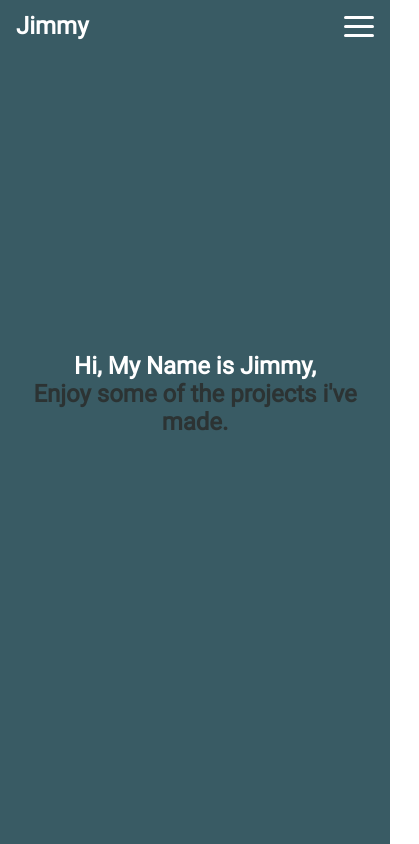
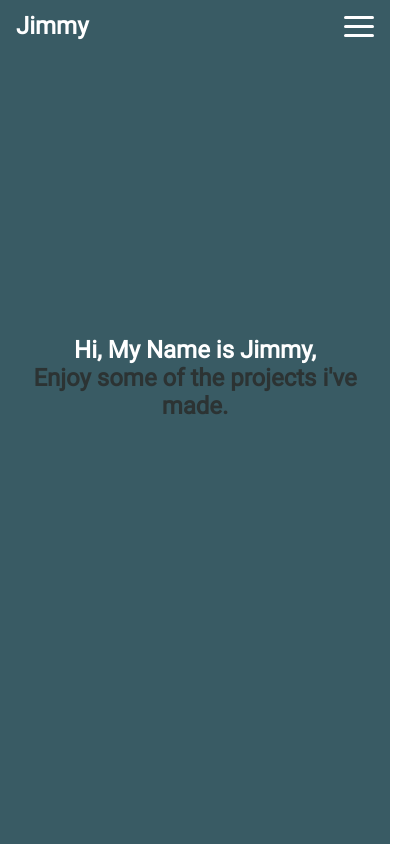
Before and after one commit to jimmykt/portfolio, a React (Create React App) app: page / in a window 390 px wide. Shown: the top 844 px of the page, 419 px wide, since content can reach past the window. Built offline with nearby package versions, Linux system fonts and the light colour scheme.

Commit message:
mobile view fix for cards

```diff
--- a/src/components/Hero.scss
+++ b/src/components/Hero.scss
@@ -23,6 +23,6 @@
 
   &__message {
     color: $color2;
-    margin-bottom: 10rem;
+    margin-bottom: 12rem;
   }
 }
--- a/src/components/ProjectCard.scss
+++ b/src/components/ProjectCard.scss
@@ -6,7 +6,7 @@
 }
 
 .card {
-  width: 28rem;
+  width: 80vw;
   height: 60vh;
   perspective: 1000px;
   padding: 2rem 0rem;
```
